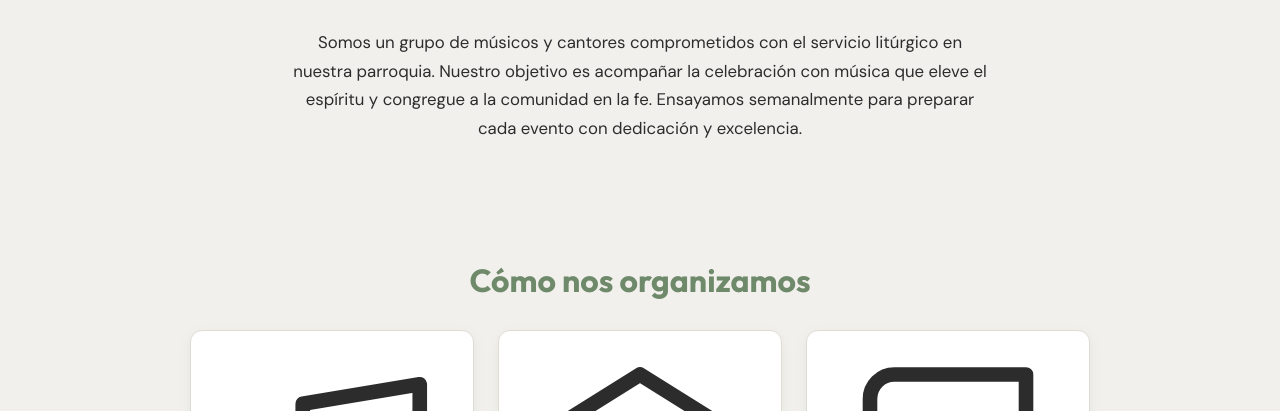
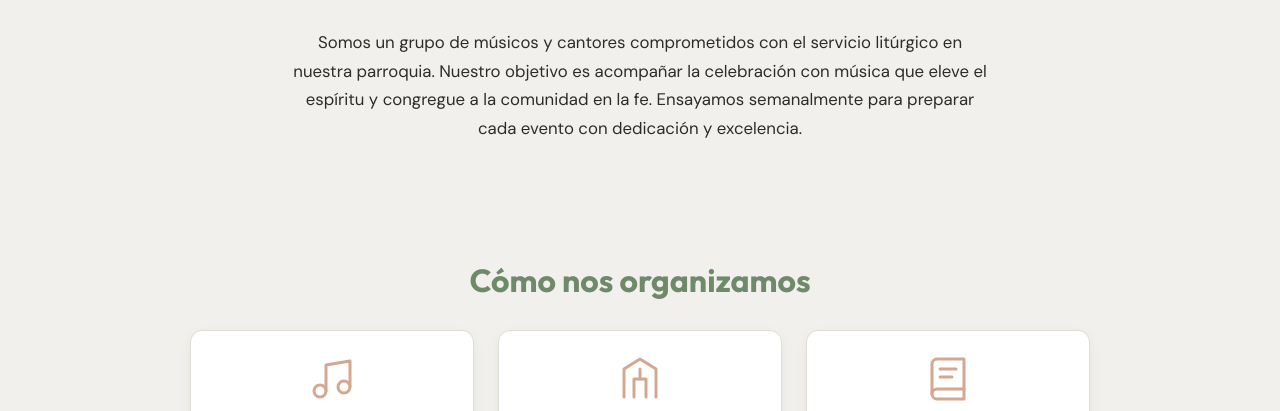
Before and after one commit to SpecialSKG/ministerio-renacer, a website: page index.html in a window 1280 px wide. Shown: the part 541-952 px from the top of the page. Drawn offline with Linux system fonts and the light colour scheme.

Commit message:
style(icons): add SVG sizing and section-alt background

```diff
--- a/assets/css/styles.css
+++ b/assets/css/styles.css
@@ -13,6 +13,7 @@
   --color-primary-dark: #6F8A6A;
   --color-border: #E0DCD4;
   --color-accent: #D4A890;
+  --color-bg-alt: #EBE9E3;
   --font-body: 'DM Sans', sans-serif;
   --font-heading: 'Outfit', sans-serif;
   --spacing-unit: 1rem;
@@ -118,6 +119,10 @@ footer p {
 /* ---- Section ---- */
 .section {
   padding: var(--space-2xl) var(--space-md);
+}
+
+.section-alt {
+  background-color: var(--color-bg-alt);
 }
 
 .section-title {
@@ -237,8 +242,18 @@ footer p {
 }
 
 .org-card .icon {
-  font-size: 2.5rem;
-  margin-bottom: var(--space-sm);
+  display: flex;
+  align-items: center;
+  justify-content: center;
+  width: 3rem;
+  height: 3rem;
+  margin: 0 auto var(--space-sm);
+  color: var(--color-accent);
+}
+
+.org-card .icon svg {
+  width: 100%;
+  height: 100%;
 }
 
 .org-card h3 {
```
